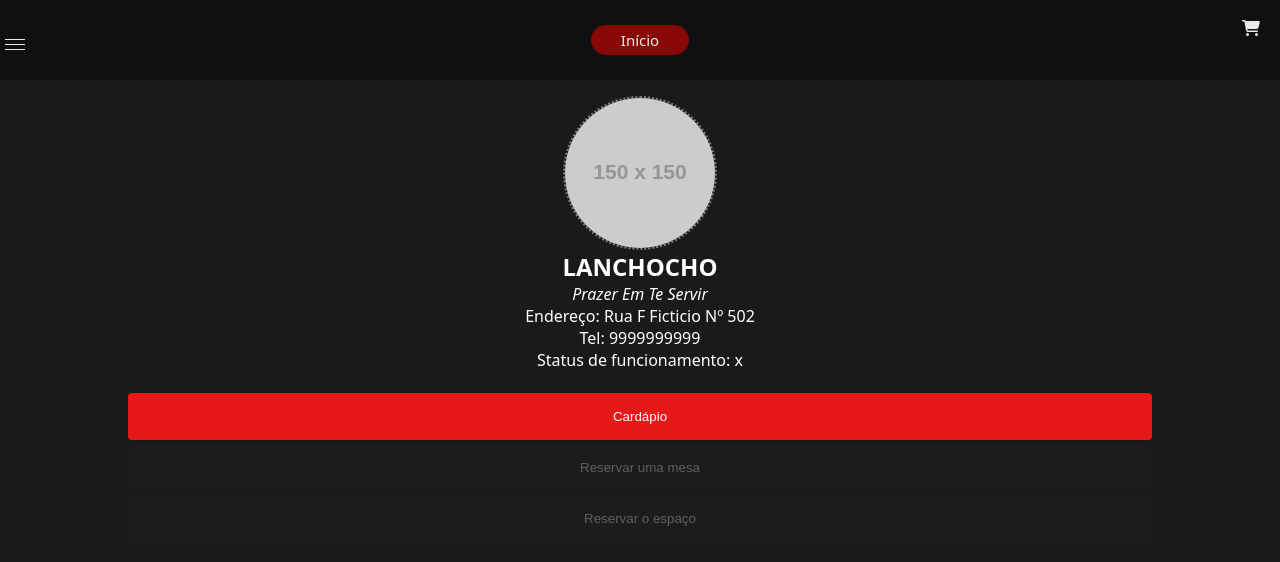
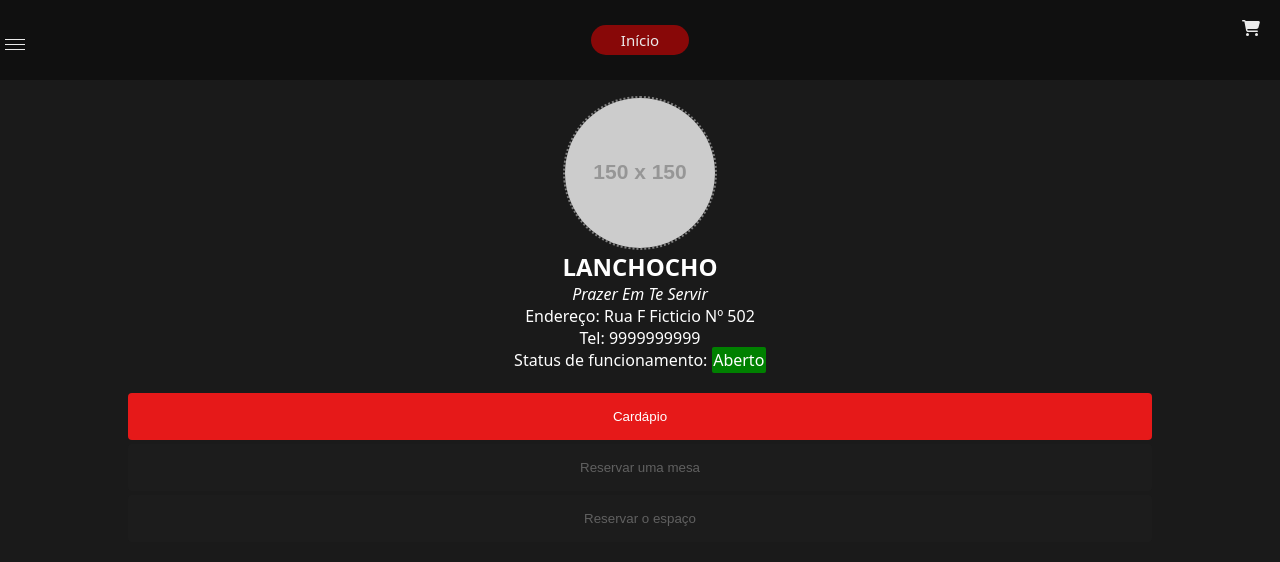
Before and after one commit to Gabriel-Aroucas/cardapio_digital, a Next.js app: page / in a window 1280 px wide. Shown: the top 562 px of the page. Built offline with nearby package versions, Linux system fonts and the light colour scheme.

Commit message:
feat: adding opeing hours function

```diff
--- a/src/app/page.tsx
+++ b/src/app/page.tsx
@@ -4,18 +4,62 @@ import Header from "@/components/header/Header";
 import "./Global _style/globals.css";
 import Loader from "@/components/Loader/Loader";
 import { useEffect, useRef, useState } from "react";
+
 export default function Home() {
   const [loading, setLoading] = useState(true);
+  const [status, set_Status] = useState(false);
+  const [data_atual, set_data_atual] = useState("data");
+
+  const data = new Date();
+  const dia = data.getDay();
+  const hora = data.getHours();
+  const minutos = data.getMinutes();
+  const converter_dias_da_semana: any = {
+    0: "Domingo",
+    1: "Segunda",
+    2: "Terça",
+    3: "Quarta",
+    4: "Quinta",
+    5: "Sexta",
+    6: "Sábado",
+  };
 
   const full_load_page_check = async () => {
     await fetch("/").then(() => {
       setLoading(false);
+
     });
   };
   useEffect(() => {
     full_load_page_check();
   }, []);
 
+  setInterval(() => {
+    funcionamento();
+  }, 100);
+
+  const mudar_cor_span_funcionamento = (cor:string)=>{
+    const span = document.querySelector(".status") as HTMLSpanElement;
+    span.style.backgroundColor=cor;
+    span.style.color="white";
+    span.style.padding='0.1rem';
+    span.style.borderRadius='2px'
+
+  }
+  const funcionamento = () => {
+    if (converter_dias_da_semana[dia] == "Segunda") {
+      set_Status(false);
+      mudar_cor_span_funcionamento("red")
+    } else if ((hora <= 6 && minutos <= 59) || (hora >= 23 && minutos >= 0)) {
+      set_Status(false);
+      mudar_cor_span_funcionamento("red")
+
+    } else {
+      set_Status(true);
+      mudar_cor_span_funcionamento("green")
+
+    }
+  };
   return (
     <section>
       {loading == true && <Loader />}
@@ -28,13 +72,18 @@ export default function Home() {
           <p>Endereço: rua f ficticio Nº 502</p>
           <p>Tel: 9999999999</p>
           <p>
-            Status de funcionamento: <span>x</span>
+            Status de funcionamento: <span className="status">{status == true ? "Aberto" : "Fechado"}</span>
           </p>
         </div>
         <div className="buttons">
           <button type="button"> Cardápio</button>
-          <button type="button" disabled> Reservar uma mesa</button>
-          <button type="button" disabled>Reservar o espaço</button>
+          <button type="button" disabled>
+            {" "}
+            Reservar uma mesa
+          </button>
+          <button type="button" disabled>
+            Reservar o espaço
+          </button>
         </div>
       </div>
     </section>
```
